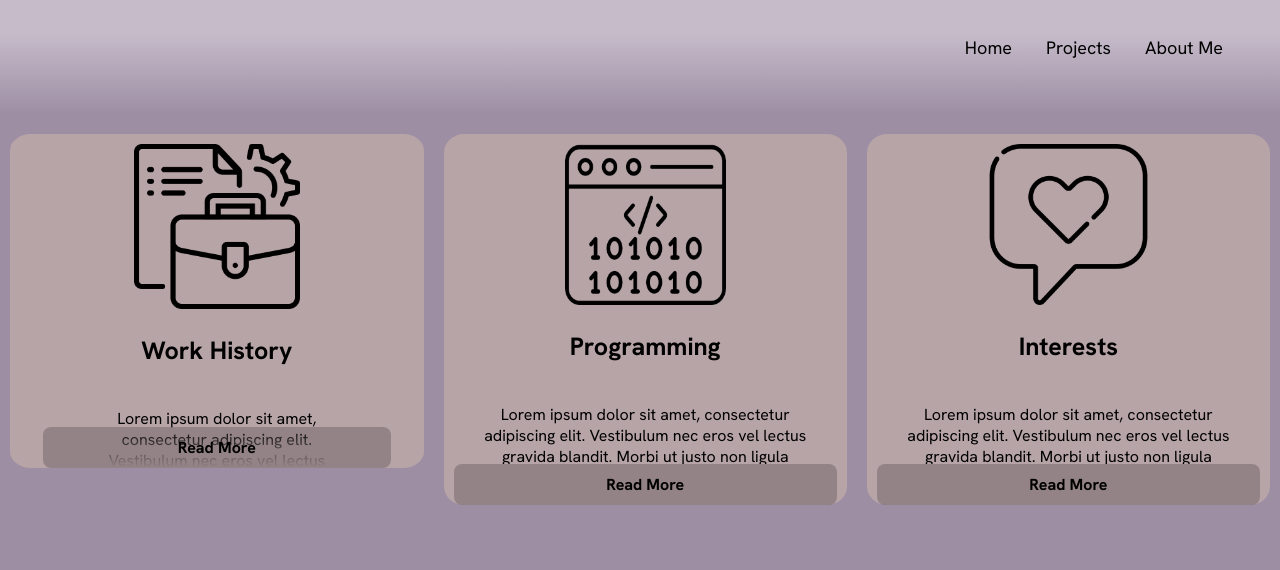
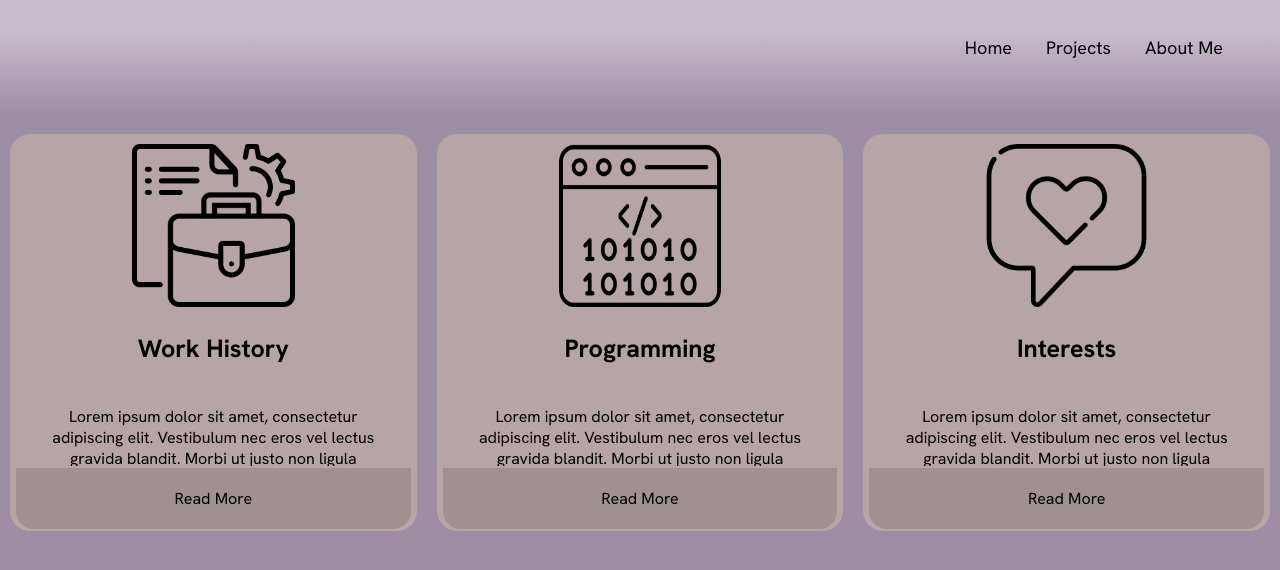
Before and after one commit to lisaupperud/Portfolio, an Angular app: page /about in a window 1280 px wide. Shown: the top 570 px of the page. Built offline with nearby package versions, Linux system fonts and the light colour scheme.

Commit message:
Refactor: AboutComponent styling and structure

```diff
--- a/src/app/about/about.component.css
+++ b/src/app/about/about.component.css
@@ -20,6 +20,7 @@ h3 {
   display: flex;
   flex-direction: column;
   align-items: center;
+  /*border: 2px solid black;*/
 }
 
 .work-history img {
@@ -39,9 +40,6 @@ h3 {
 
 .work-history p {
   margin-bottom: 0px;
-  transition: max-height 0.3s ease-in-out;
-  overflow: hidden;
-  position: relative;
 }
 
 .programming {
@@ -110,19 +108,24 @@ h3 {
   max-height: 500px; /* Justera efter behov */
 }
 
-/*.button {
+.button {
   all: unset;
-  width: 100%;
-  background-color: aqua;
+  /* just for testing */
+  width: 108%;
+  /*background-color: aqua;*/
   cursor: pointer;
   padding: 20px 10px;
-}*/
+  border-bottom-left-radius: 20px;
+  border-bottom-right-radius: 20px;
+  border: 2px solid rgb(183, 164, 167);
+  background-color: rgb(159, 144, 146);
+}
 
 
 /* FADED BUTTONS*/
 
 
-.text-wrapper {
+/*.text-wrapper {
   position: relative;
   width: 70%;
   max-width: 100%;
@@ -148,4 +151,4 @@ h3 {
   border-radius: 8px;
   font-weight: bold;
   cursor: pointer;
-}
+}*/
--- a/src/app/about/about.component.html
+++ b/src/app/about/about.component.html
@@ -3,9 +3,6 @@
     <img src="../../assets/workIcon.png" alt="" />
     <div>
       <h3>Work History</h3>
-
-      <!-- WRAPPER START -->
-      <div class="text-wrapper">
       <p [ngClass]="isWorkExpanded ? 'expanded' : 'collapsed'">
         Lorem ipsum dolor sit amet, consectetur adipiscing elit. Vestibulum nec
         eros vel lectus gravida blandit. Morbi ut justo non ligula volutpat
@@ -13,25 +10,9 @@
         lorem, eget tristique purus nulla ac sapien. Curabitur suscipit felis id
         purus tempus, at hendrerit urna fermentum.
       </p>
-
-        <!-- Fade-overlay endast när texten är kollapsad -->
-        <div class="fade-overlay" *ngIf="!isWorkExpanded">
       <button (click)="isWorkExpanded = !isWorkExpanded" class="button">
-            Read More
+        {{ isWorkExpanded ? "Show Less" : "Read More" }}
       </button>
-        </div>
-
-        <!-- Visa "Show Less"-knappen nedanför vid expanded -->
-        <button
-          *ngIf="isWorkExpanded"
-          (click)="isWorkExpanded = !isWorkExpanded"
-          class="button"
-        >
-          Show Less
-        </button>
-      </div>
-      <!-- WRAPPER END -->
-
     </div>
   </article>
 
```
Lines whose indentation alone changed are shown as unchanged.
